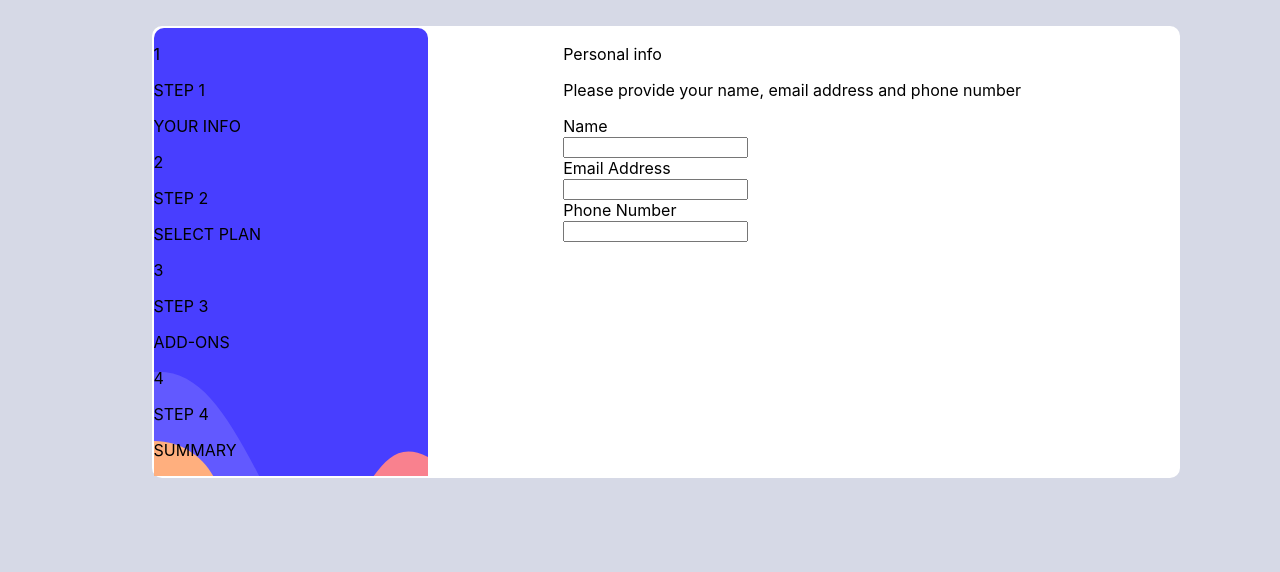
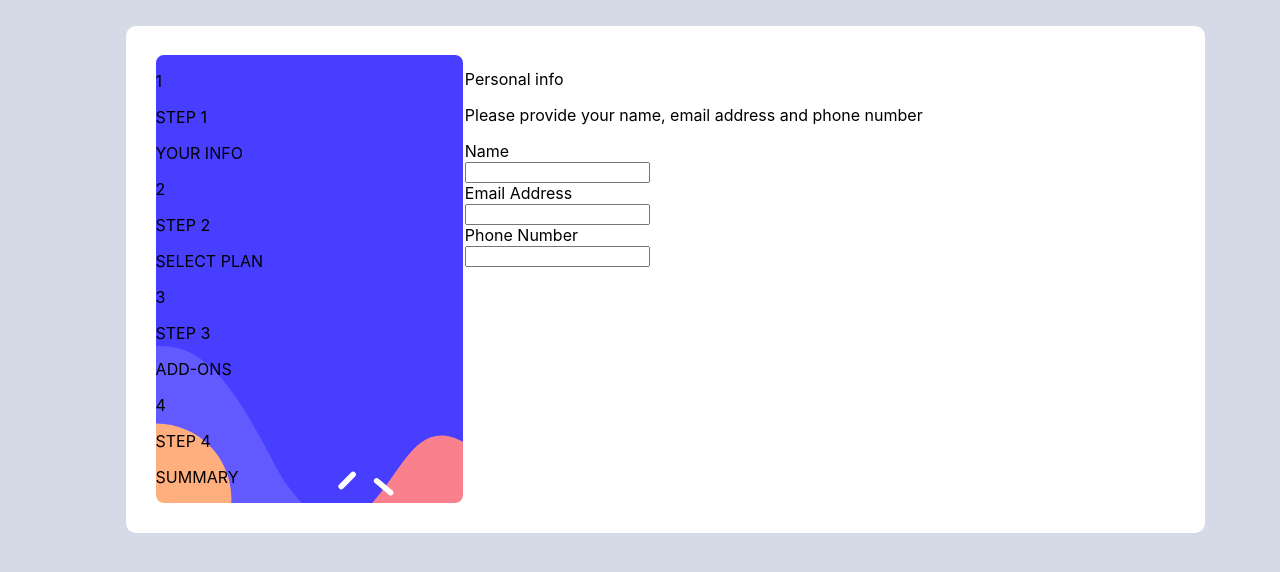
Before and after one commit to steven-mpawulo/multi-step-form, a React (Create React App) app: page / in a window 1280 px wide. Shown: the top 572 px of the page. Built offline with nearby package versions, Linux system fonts and the light colour scheme.

Commit message:
centers background image and makes it fill entire space available

```diff
--- a/src/styles/wrapper.css
+++ b/src/styles/wrapper.css
@@ -6,15 +6,22 @@
     border: 2px, solid, white;
     border-radius: 10px;
     background-color: hsl(0, 0%, 100%);
+    padding: 2%;
 }
 
 .left-container {
-    width: 40%;
+    width: 30%;
+    height: 100%;
     background-image: url(../images/bg-sidebar-desktop.svg);
-    object-fit: cover;
+    object-fit: contain;
     background-repeat: no-repeat;
+    border: 2px solid white;
+    border-radius: 10px;
+    background-size: 100%;
+    background-position: center;
 }
 
 .right-container {
     width: 60%;
+    height: 100%;
 }
```
